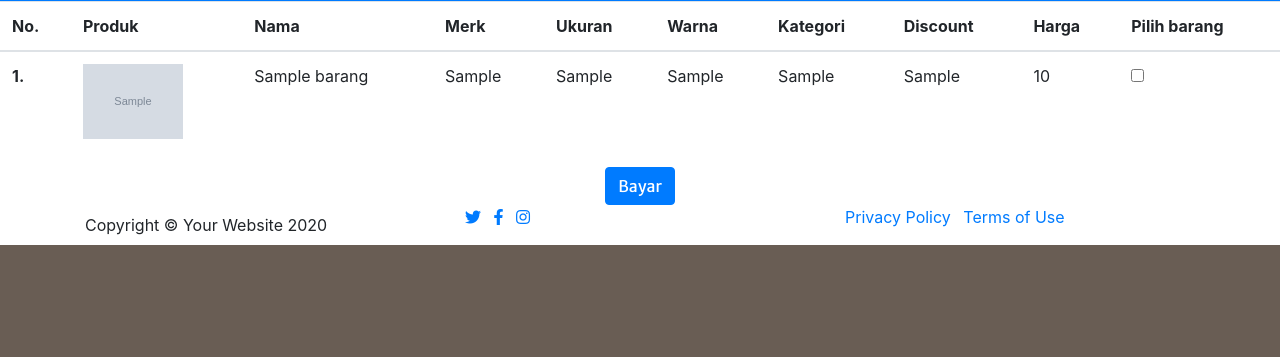
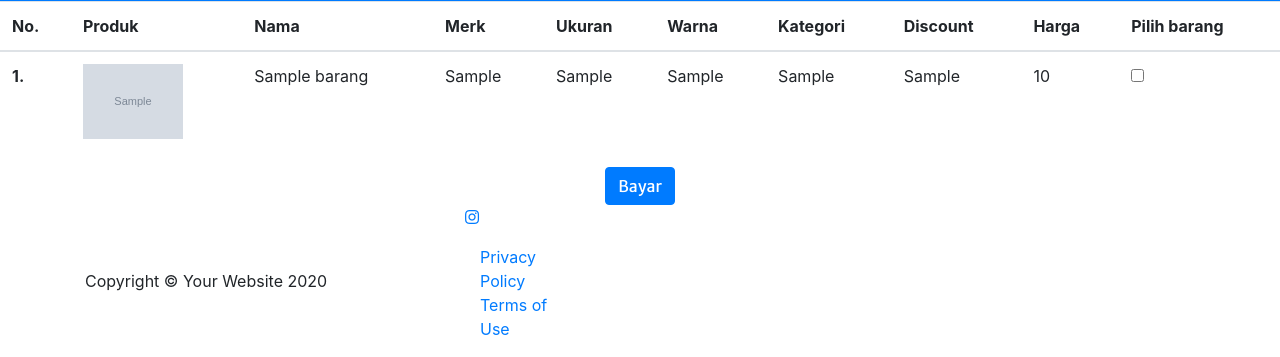
Before and after one commit to akli0027/TokoOnline, a PHP site: page /home.php in a window 1280 px wide. Shown: the part 1216-1573 px from the top of the page. Before the commit the page ends 1461 px from the top, so only its background shows below. Run offline with PHP 8.4, Linux system fonts and the light colour scheme; the visitor is signed in with stand-in values (Sample User, id 1); tables that the repository leaves empty or names only in its code hold one stand-in row (values such as "Sample post"); grey boxes marked "Sample" are stand-in pictures; data that the repository does not hold is empty.

Commit message:
Update home.php

```diff
--- a/home.php
+++ b/home.php
@@ -168,22 +168,11 @@ StartShop has everything you need to get your new items and not have to worry ab
         <div class="col-md-4">
           <ul class="list-inline social-buttons">
             <li class="list-inline-item">
-              <a href="https://twitter.com/Aklimuh">
-                <i class="fab fa-twitter"></i>
-              </a>
-            </li>
-            <li class="list-inline-item">
-              <a href="https://mobile.facebook.com/m.akli.9066?ref=bookmarks">
-                <i class="fab fa-facebook-f"></i>
-              </a>
-            </li>
-            <li class="list-inline-item">
               <a href="https://www.instagram.com/muh_akliadnan">
                 <i class="fab fa-instagram"></i>
               </a>
             </li>
           </ul>
-        </div>
         <div class="col-md-4">
           <ul class="list-inline quicklinks">
             <li class="list-inline-item">
```
